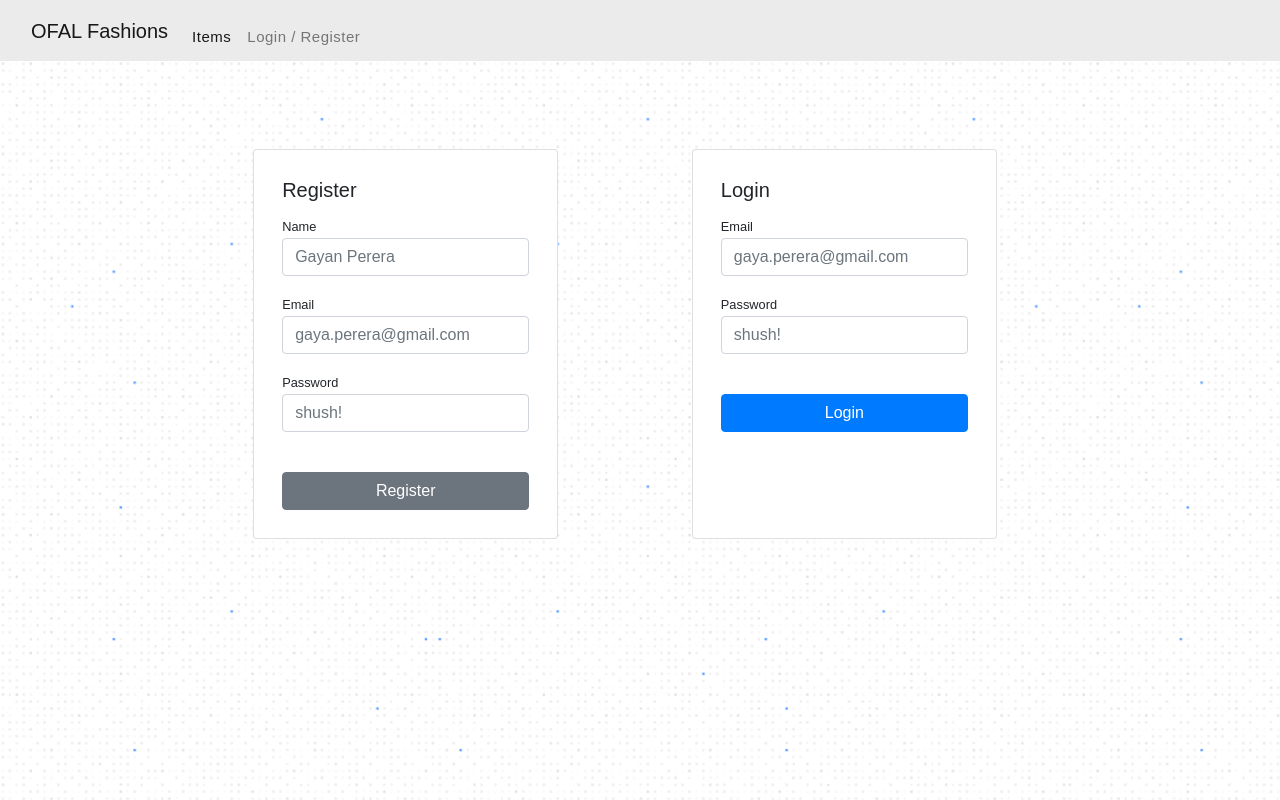
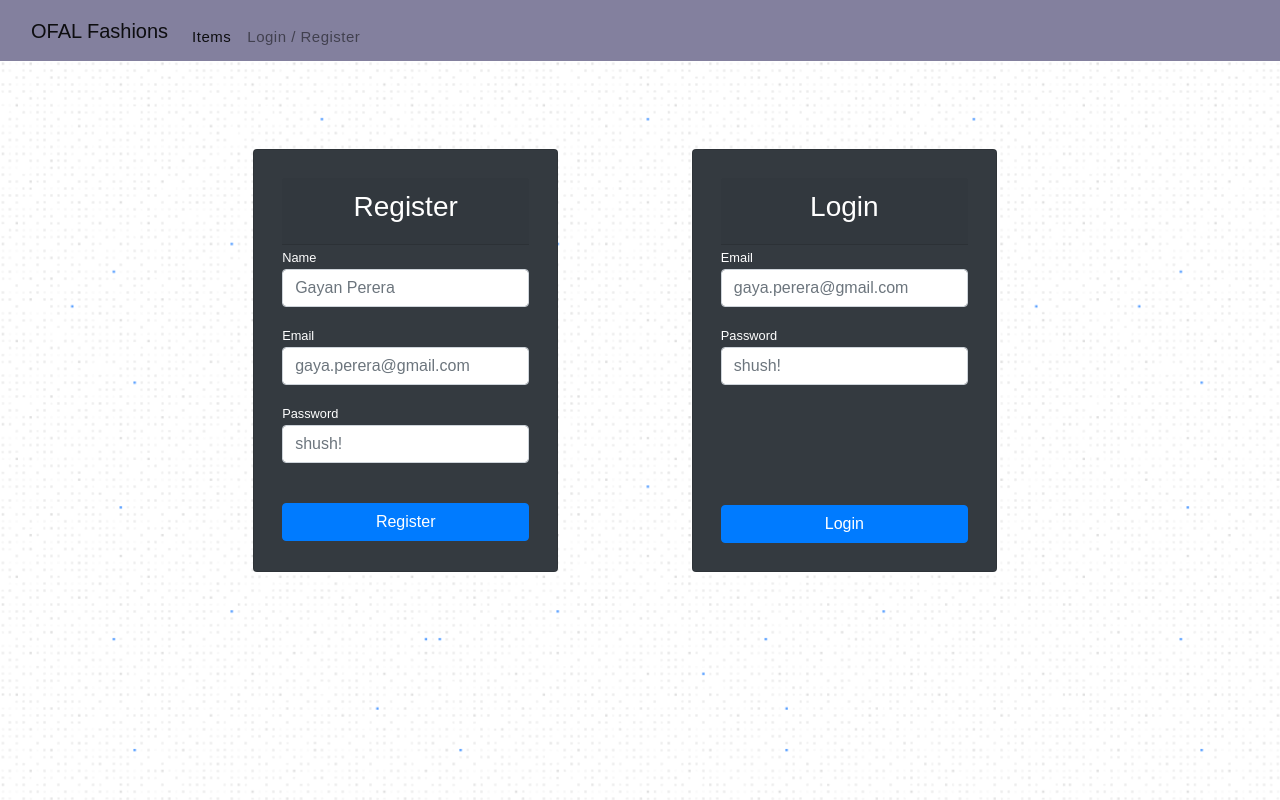
Before and after one commit to hewagekasunthilina/Fashion-Store-Shopping-Cart-System, a React (Create React App) app in the folder af-assignment-ui-react-master/: page / in a window 1280 px wide. Built offline with nearby package versions, Linux system fonts and the light colour scheme.

Commit message:
Login Register UI change

```diff
--- a/af-assignment-ui-react-master/src/components/User/LoginRegisterCustomer.js
+++ b/af-assignment-ui-react-master/src/components/User/LoginRegisterCustomer.js
@@ -95,45 +95,45 @@ class LoginRegisterCustomer extends React.Component {
   render() {
     return (
       <div className=" justify-content-center row col-md-12" style={{ marginTop: "5rem" }}>
-        <div className={this.state.regCardClass} style={{ margin: ".5rem", padding: ".5rem"}}>
+        <div className={this.state.regCardClass} style={{ margin: ".5rem", padding: ".5rem",backgroundColor: "#343A40"}}>
             <div className="card-body">
-              <h5 className="card-title">Register</h5>
+                <div className="card-header"><h3 style={{textAlign: "center", color:"#fff"}}>Register</h3></div>
               <div>
                 <div className="form-group">
-                  <small>Name</small><br />
+                  <small style={{color:"#fff"}}>Name</small><br />
                   <input ref={this.regName} className={this.state.regNameInputClass} type="text" placeholder="Gayan Perera" />
                 </div>
                 <div className="form-group">
-                  <small>Email</small><br />
+                  <small style={{color:"#fff"}}>Email</small><br />
                   <input ref={this.regEmail} className={this.state.regEmailInputClass} type="text" placeholder="gaya.perera@gmail.com"/>
                   </div>
                 <div className="form-group">
-                  <small>Password</small><br />
+                  <small style={{color:"#fff"}}>Password</small><br />
                   <input ref={this.regPassword} className={this.state.regPasswordInputClass} type="password" placeholder="shush!"/>
                 </div>
               </div>
               <br />
-              <button href="#" className="btn btn-secondary btn-block align-self-end" onClick={this.onRegBtnClick}>Register</button>
+              <button href="#" className="btn btn-primary btn-block" onClick={this.onRegBtnClick}>Register</button>
             </div>
           </div>
 
           <div className="col-md-1" style={{ margin: ".5rem", padding: ".5rem"}}></div>
 
-          <div className={this.state.loginCardClass} style={{ margin: ".5rem", padding: ".5rem"}}>
+          <div className={this.state.loginCardClass} style={{ margin: ".5rem", padding: ".5rem",backgroundColor: "#343A40"}}>
             <div className="card-body">
-              <h5 className="card-title">Login</h5>
+                <div className="card-header"><h3 style={{textAlign: "center", color:"#fff"}}>Login</h3></div>
               <div>
                 <div className="form-group">
-                  <small>Email</small><br />
+                  <small style={{color:"#fff"}}>Email</small><br />
                   <input ref={this.loginEmail} className={this.state.loginEmailInputClass} type="text" placeholder="gaya.perera@gmail.com"/>
                   </div>
                 <div className="form-group">
-                  <small>Password</small><br />
+                  <small style={{color:"#fff"}}>Password</small><br />
                   <input ref={this.loginPassword} className={this.state.loginPasswordInputClass} type="password" placeholder="shush!"/>
                 </div>
               </div>
               <br />
-              <button href="#" className="btn btn-primary btn-block" onClick={this.onLoginBtnClick}>Login</button>
+              <button href="#" className="btn btn-primary btn-block" style={{marginTop:"5rem"}} onClick={this.onLoginBtnClick}>Login</button>
             </div>
           </div>
        </div>
--- a/af-assignment-ui-react-master/src/components/nav/NavAdmin.js
+++ b/af-assignment-ui-react-master/src/components/nav/NavAdmin.js
@@ -31,7 +31,7 @@ class NavAdmin extends React.Component {
 
   render() {
     return (
-      <nav className="navbar navbar-expand-lg navbar-light" style={{ backgroundColor: "#EBEBEB" }}>
+      <nav className="navbar navbar-expand-lg navbar-light" style={{ backgroundColor: "#83809E" }}>
         <div className="container-fluid">
           <span className="navbar-brand" href="#">
             OFAL Fashions
--- a/af-assignment-ui-react-master/src/components/nav/NavCustomer.js
+++ b/af-assignment-ui-react-master/src/components/nav/NavCustomer.js
@@ -28,7 +28,7 @@ class NavCustomer extends React.Component {
 
   render() {
     return (
-      <nav className="navbar navbar-expand-lg navbar-light" style={{ backgroundColor: "#EBEBEB" }}>
+      <nav className="navbar navbar-expand-lg navbar-light" style={{ backgroundColor: "#83809E" }}>
         <div className="container-fluid">
           <span className="navbar-brand" href="#">
             OFAL Fashions
--- a/af-assignment-ui-react-master/src/components/nav/NavNotLogged.js
+++ b/af-assignment-ui-react-master/src/components/nav/NavNotLogged.js
@@ -23,7 +23,7 @@ class NavNotLogged extends React.Component {
 
   render() {
     return (
-      <nav className="navbar navbar-expand-lg navbar-light" style={{ backgroundColor: "#EBEBEB" }}>
+      <nav className="navbar navbar-expand-lg navbar-light" style={{ backgroundColor: "#83809E" }}>
         <div className="container-fluid">
           <span className="navbar-brand" href="#">
             OFAL Fashions
```
